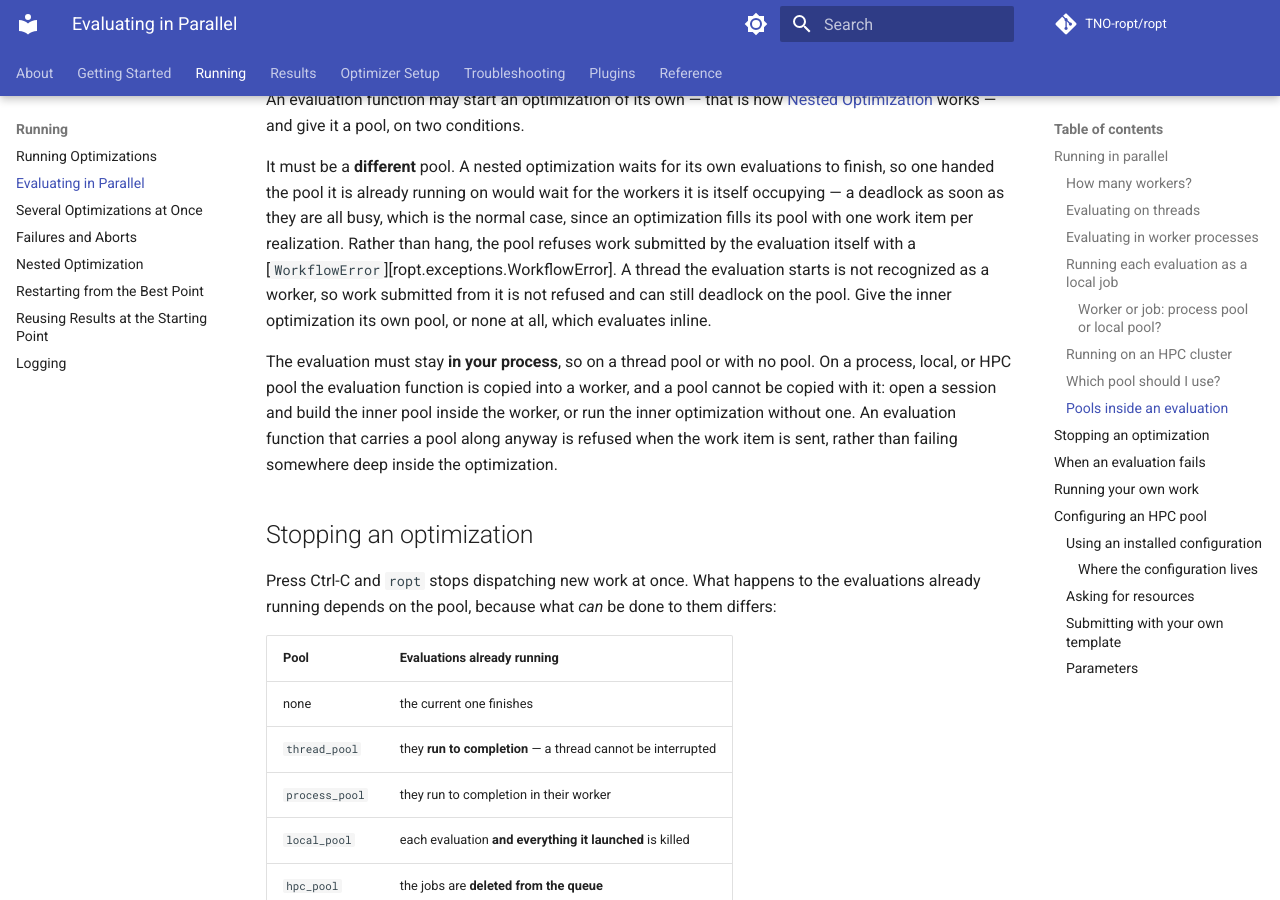
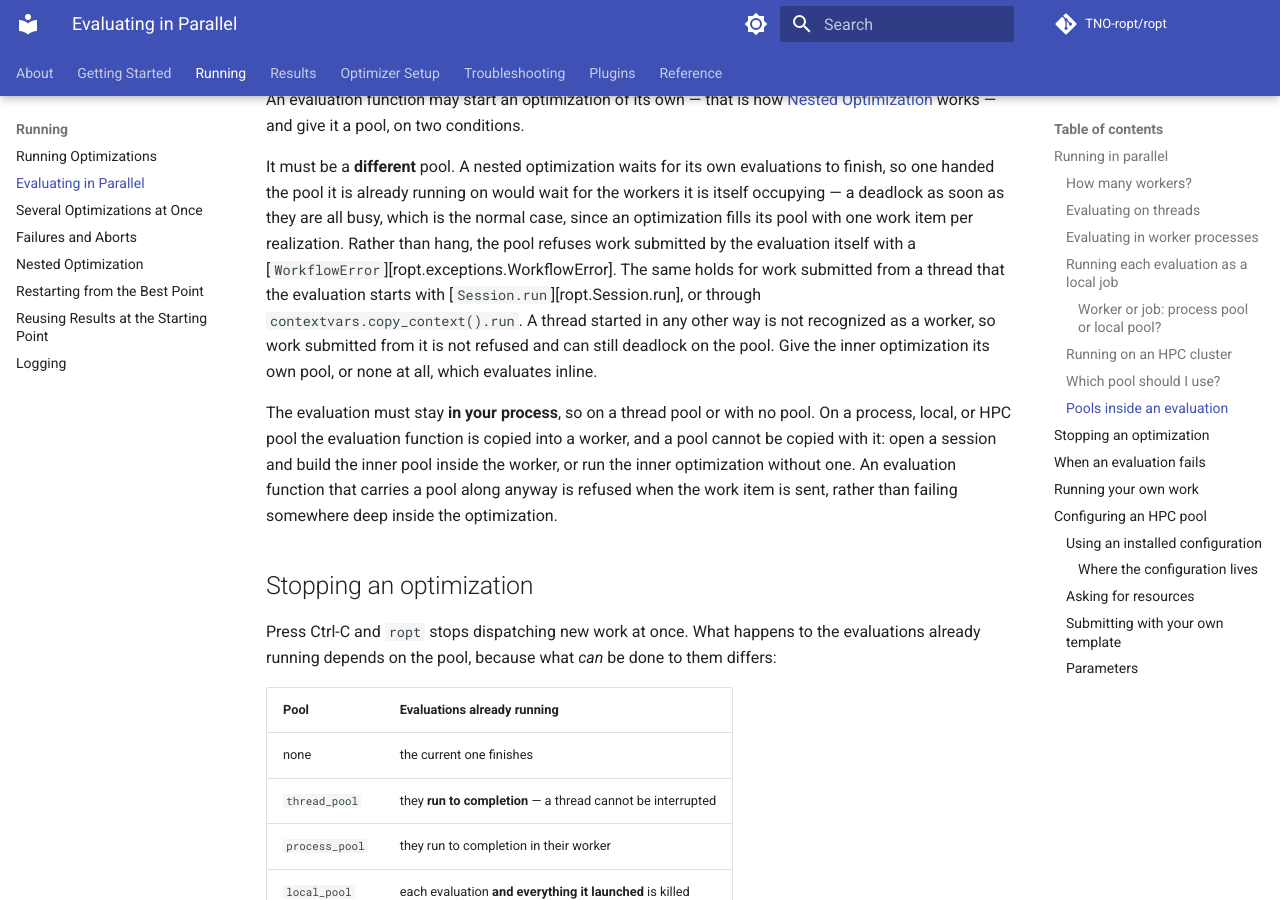
Before and after one commit to TNO-ropt/ropt, an MkDocs documentation site: the page built from docs/running/parallel.md, in a window 1280 px wide and 900 px high, scrolled down 7427 px. Built offline with MkDocs 1.6.1 and Material for MkDocs 9.7.7, drawn with Linux system fonts in a browser that asks for light colours; comment, search, counter and statistics services are not loaded; the version menu is left out.

Commit message:
Refuse a pool call from its own worker made through a Session.run thread

```diff
--- a/docs/running/parallel.md
+++ b/docs/running/parallel.md
@@ -446,10 +446,12 @@ evaluations to finish, so one handed the pool it is already running on would
 wait for the workers it is itself occupying — a deadlock as soon as they are all
 busy, which is the normal case, since an optimization fills its pool with one
 work item per realization. Rather than hang, the pool refuses work submitted by
-the evaluation itself with a [`WorkflowError`][ropt.exceptions.WorkflowError]. A
-thread the evaluation starts is not recognized as a worker, so work submitted
-from it is not refused and can still deadlock on the pool. Give the inner
-optimization its own pool, or none at all, which evaluates inline.
+the evaluation itself with a [`WorkflowError`][ropt.exceptions.WorkflowError].
+The same holds for work submitted from a thread that the evaluation starts with
+[`Session.run`][ropt.Session.run], or through `contextvars.copy_context().run`.
+A thread started in any other way is not recognized as a worker, so work
+submitted from it is not refused and can still deadlock on the pool. Give the
+inner optimization its own pool, or none at all, which evaluates inline.
 
 The evaluation must stay **in your process**, so on a thread pool or with no
 pool. On a process, local, or HPC pool the evaluation function is copied
```
Also changed, not shown: 3 other files.
